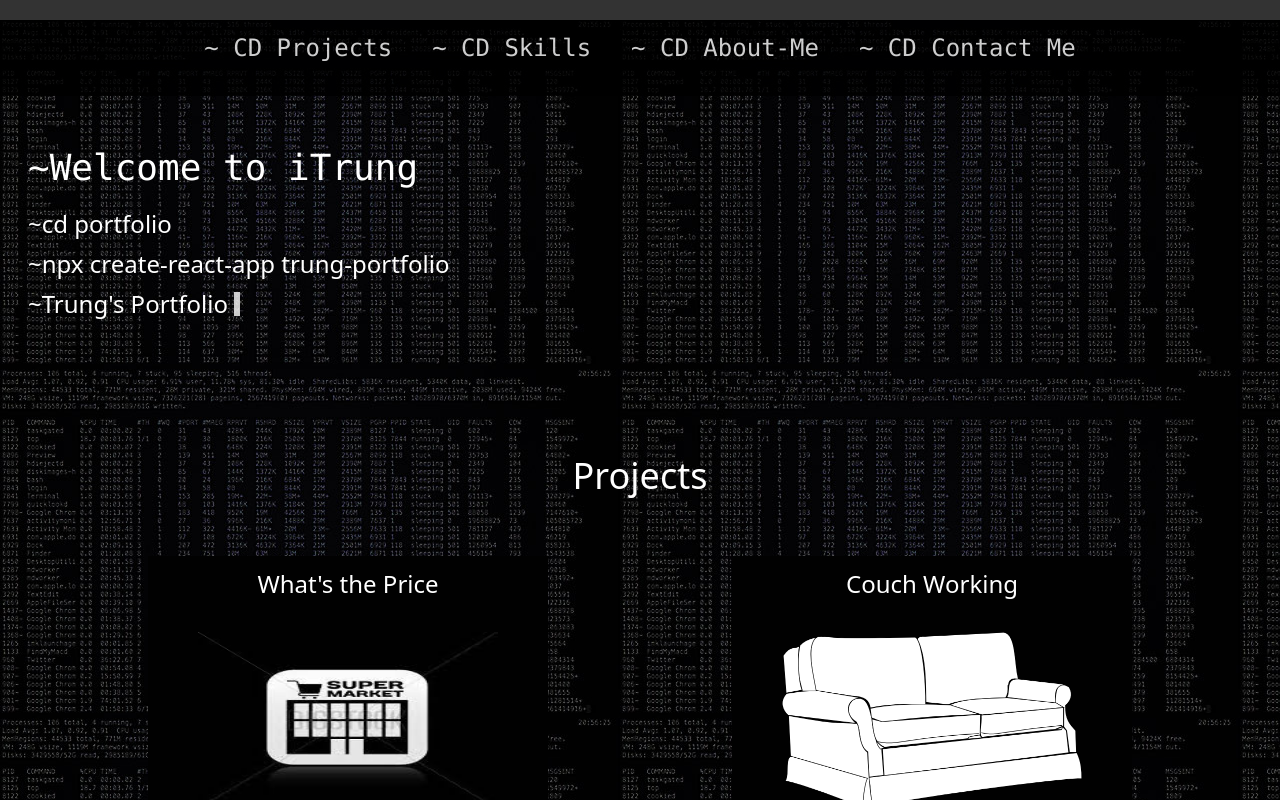
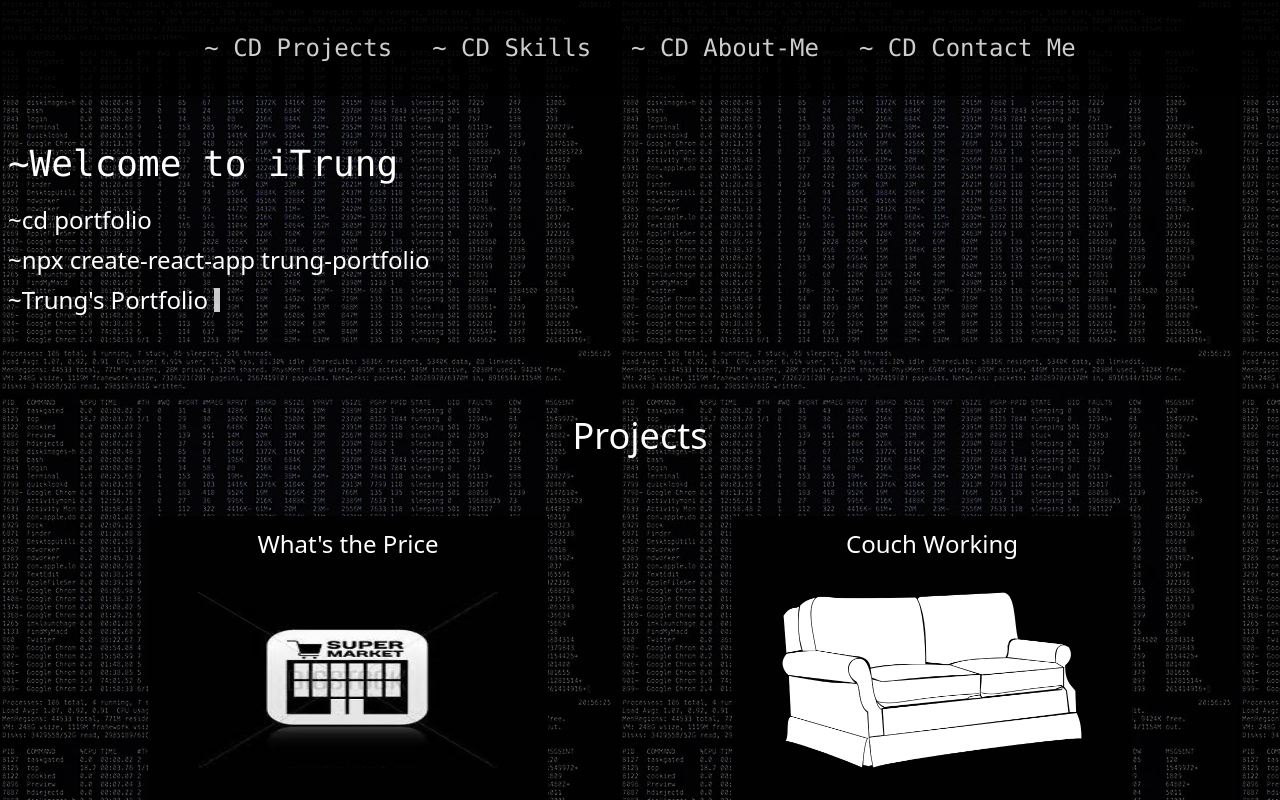
Before and after one commit to tdiec00/portfolio, a React (Create React App) app in the folder client/: page / in a window 1280 px wide. Shown: the top 800 px of the page. Built offline with nearby package versions, Linux system fonts and the light colour scheme.

Commit message:
fixed margin issues

```diff
--- a/client/src/Screens/aboutMePage/AboutMePage.jsx
+++ b/client/src/Screens/aboutMePage/AboutMePage.jsx
@@ -3,7 +3,7 @@ import Resume from "../../images/Resume.pdf"
 
 export default function AboutMePage(props) {
   return (
-    <div id="about" className="mt-10 h-150">
+    <div id="about" className="mt-10 h-105">
       <div className="flex justify-center w-screen"></div>
       <div className=" text-white text-lg md:text-xl text-center flex flex-col justify-center h-3/4 ">
         <h1 className="text-2xl md:text-4xl  pb-5 pt-10">About Me</h1>
--- a/client/src/Screens/landingPage/LandingPage.jsx
+++ b/client/src/Screens/landingPage/LandingPage.jsx
@@ -8,8 +8,8 @@ import "./landingPage.css"
 export default function LandingPage(props) {
   return (
     <div id="home" className="text-center">
-      <div className="m-5 h-72 text-left">
-        <h1 className="font-medium text-white font-mono  ... text-4xl   opacity-100 md:ml-2 pt-32">~Welcome to iTrung</h1>
+      <div className="h-72 text-left">
+        <h1 className="font-medium text-white font-mono  ... text-4xl   opacity-100 md:ml-2 pt-36">~Welcome to iTrung</h1>
         <h1 className="text-white text-2xl mt-5 md:ml-2">~cd portfolio</h1>
         <h1 className="text-white text-2xl mt-2 md:ml-2">~npx create-react-app trung-portfolio</h1>
         <div className="flex ... content-center items-center">
--- a/client/tailwind.config.js
+++ b/client/tailwind.config.js
@@ -19,7 +19,7 @@ module.exports = {
         250: "60rem",
         300: "100rem",
         400: "185rem",
-        500: "225rem",
+        500: "230rem",
       },
       width: {
         300: "50rem",
```
